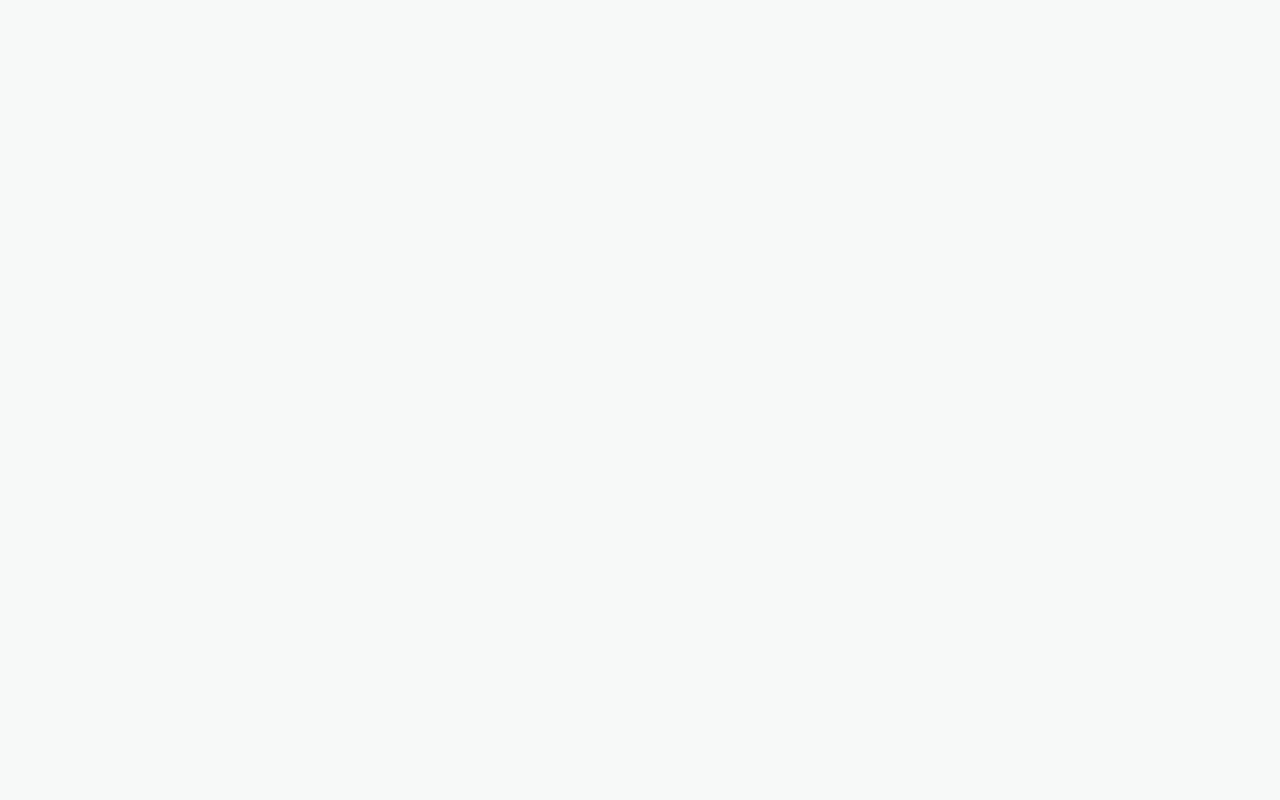
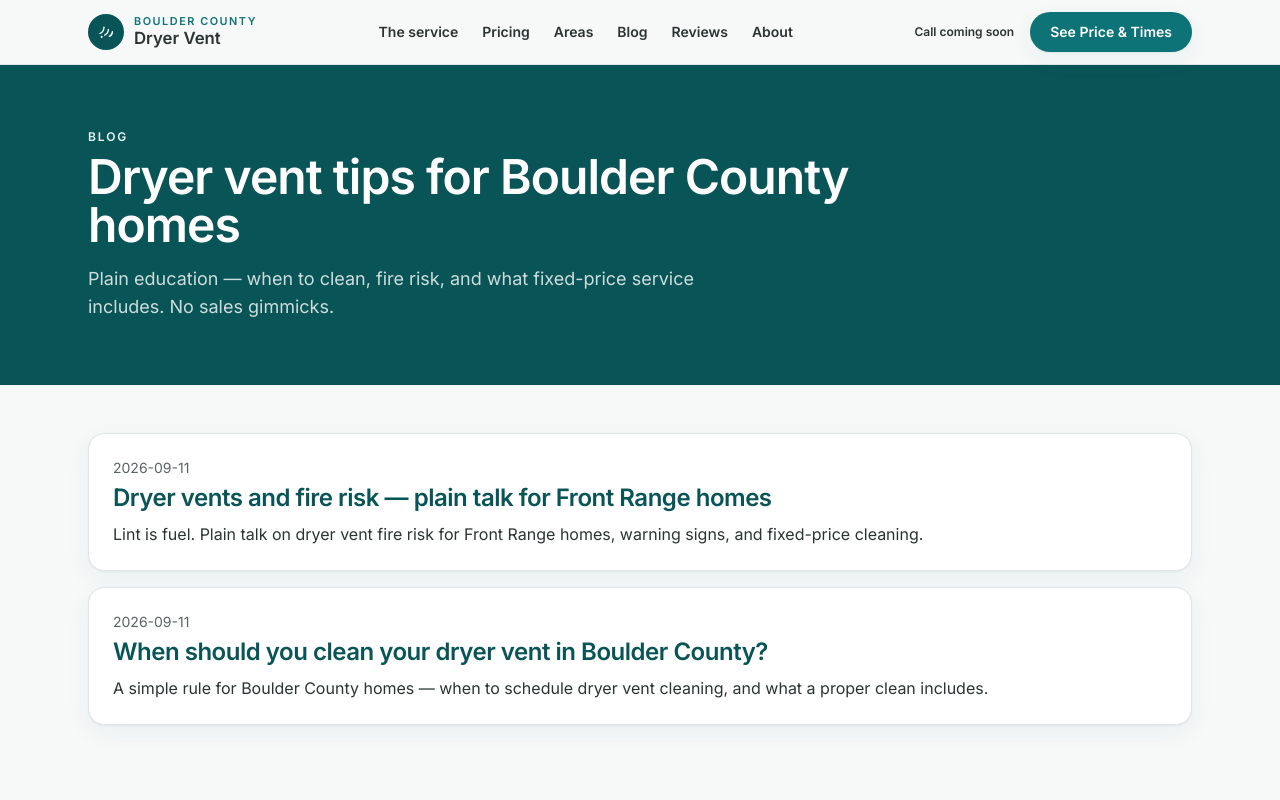
Before and after one commit to RobleusCaesar/boulder-county-dryer-vent, a Next.js app: page /blog in a window 1280 px wide. Before the commit this address had no page. Shown: the top 800 px of the page. Built offline with nearby package versions, Linux system fonts and the light colour scheme.

Commit message:
feat: add /blog index page

```diff
--- /dev/null
+++ b/app/blog/page.tsx
@@ -0,0 +1,37 @@
+import type { Metadata } from "next";
+import Link from "next/link";
+import { getAllPosts } from "@/lib/blog";
+import { routes } from "@/lib/routes";
+import { PageHero } from "@/components/site/PageHero";
+
+export const metadata: Metadata = {
+  title: "Blog",
+  description: "Dryer vent safety, cleaning timing, and Boulder County home tips from Boulder County Dryer Vent.",
+};
+
+export default function BlogIndexPage() {
+  const posts = getAllPosts();
+
+  return (
+    <>
+      <PageHero
+        kicker="Blog"
+        title="Dryer vent tips for Boulder County homes"
+        lede="Plain education — when to clean, fire risk, and what fixed-price service includes. No sales gimmicks."
+      />
+      <section className="site-wrap py-12">
+        <ul className="grid gap-4">
+          {posts.map((post) => (
+            <li key={post.slug}>
+              <Link href={routes.blogPost(post.slug)} className="card block p-6 hover:shadow-lift">
+                <p className="text-sm text-charcoal-400">{post.date}</p>
+                <h2 className="display mt-1 text-2xl text-teal-900">{post.title}</h2>
+                {post.description ? <p className="mt-2 text-charcoal-700">{post.description}</p> : null}
+              </Link>
+            </li>
+          ))}
+        </ul>
+      </section>
+    </>
+  );
+}
```
